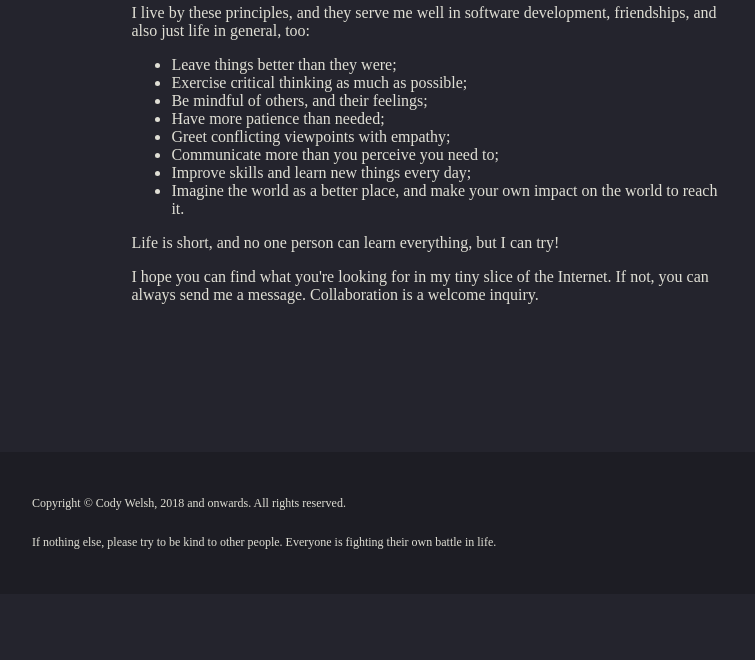
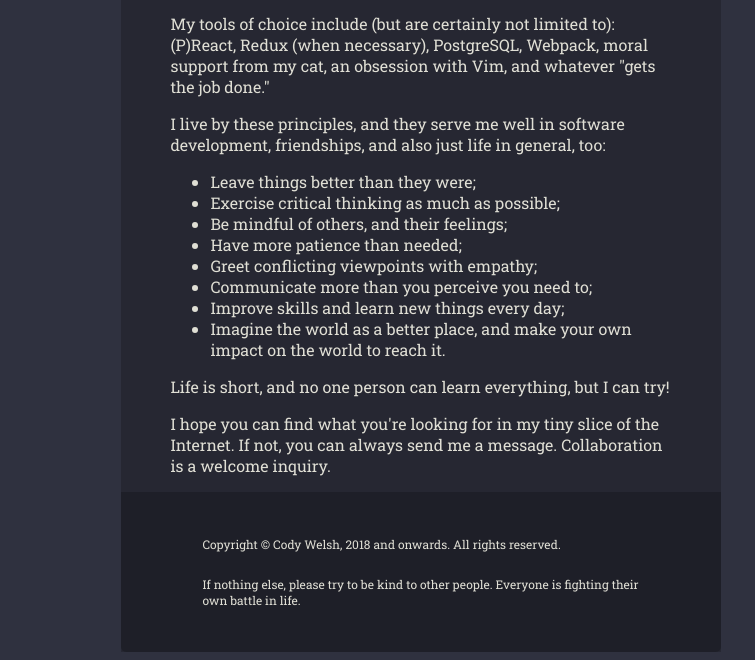
Before and after one commit to CWelshE/cwelshesite, a Gatsby site: page / in a window 1280 px wide. Shown: the part 358-1018 px from the top of the page, without its empty margins (8-763 px from the left). Before the commit the page ends 960 px from the top, so only its background shows below. Built offline with nearby package versions, Linux system fonts and the light colour scheme; Gatsby itself is replaced by a stand-in of ours; some packages are replaced by stand-ins of ours.

Commit message:
chore(Fonts): Move fonts to npm package.
Moves the Roboto Slab fontface from an `@import` to a specific `npm`
package devoted to integrating it on the JS level.

```diff
--- a/src/components/layout.css
+++ /dev/null
@@ -1,3 +0,0 @@
-@font-face {
-  src: local('Roboto Slab'), url('../../public/RobotoSlab-Regular.ttf') format('ttf');
-}
--- a/src/components/layout.js
+++ b/src/components/layout.js
@@ -3,12 +3,12 @@ import React from 'react';
 import PropTypes from 'prop-types';
 import Helmet from 'react-helmet';
 import { StaticQuery, graphql } from 'gatsby';
+import 'typeface-roboto-slab';
 
 // Non-library component imports
 import Header from './header';
 import Footer from './footer';
 import { css } from 'react-emotion';
-import './layout.css';
 import text from '../constants/text.js';
 import Navigation from './navigation';
 
@@ -17,18 +17,28 @@ import favicon from '../../public/favicon.png';
 
 // Applied to `html`.
 const docStyles = css`
-  background-color: #24242d;
+  * {
+    box-sizing: border-box;
+  }
+  background: #2f313f;
   margin: 0;
   padding: 0;
 `;
 
 // Applied to children of Layout.
 const wrapperStyles = css`
+  background: rgba(0, 0, 0, 0.2);
   font-family: ${text.default.typeface};
   color: ${text.colors.primary};
   max-width: 600px;
   min-height: 100vh;
-  margin: 0 calc(13vw - 35px);
+  margin: 0 calc(13vw - 45px);
+  padding-top: 1.5rem;
+  border-radius: 5px;
+
+  > * {
+    padding: 0 calc(5vw - 15px);
+  }
 `;
 
 const Layout = ({ children }) => (
@@ -53,8 +63,8 @@ const Layout = ({ children }) => (
           <Header text={data.site.siteMetadata.title} />
           <Navigation />
           <div>{children}</div>
+          <Footer />
         </div>
-        <Footer />
       </React.Fragment>
     )}
   />
```
